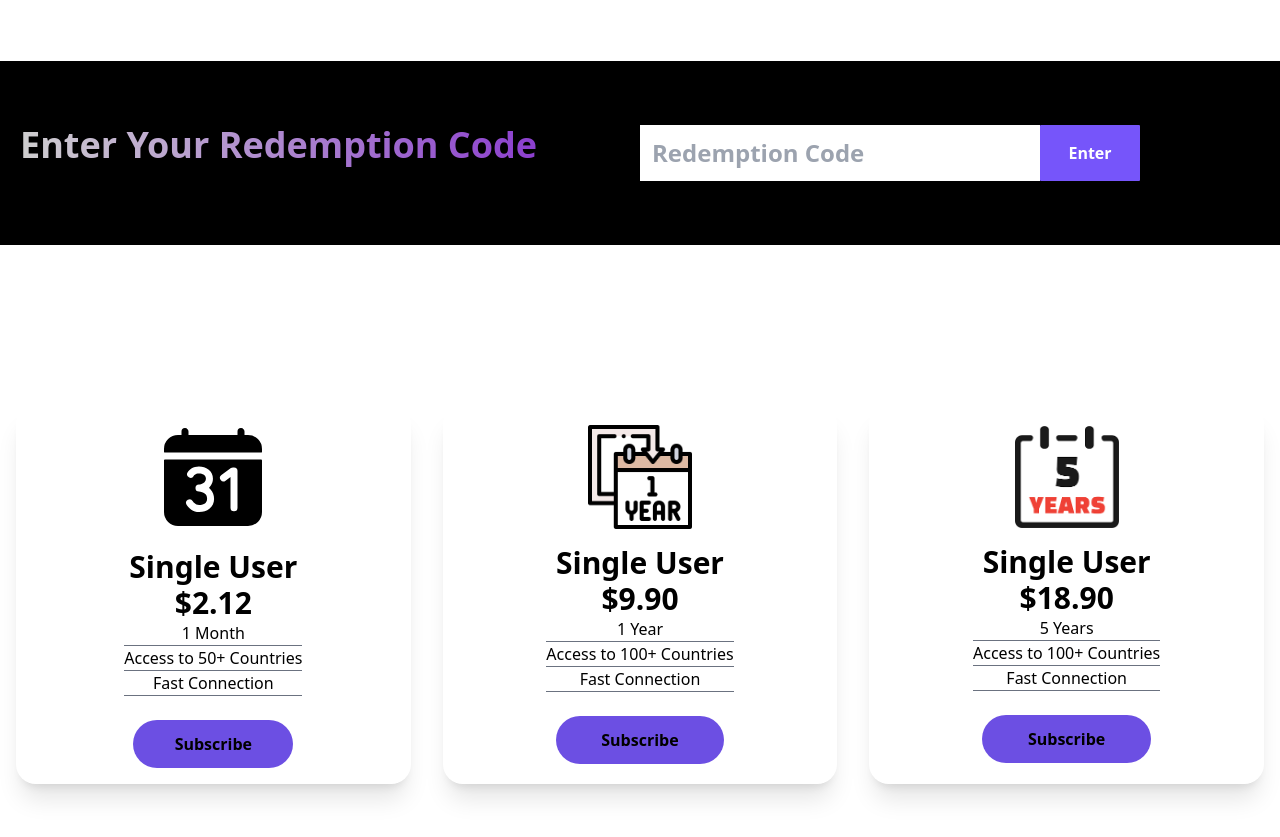
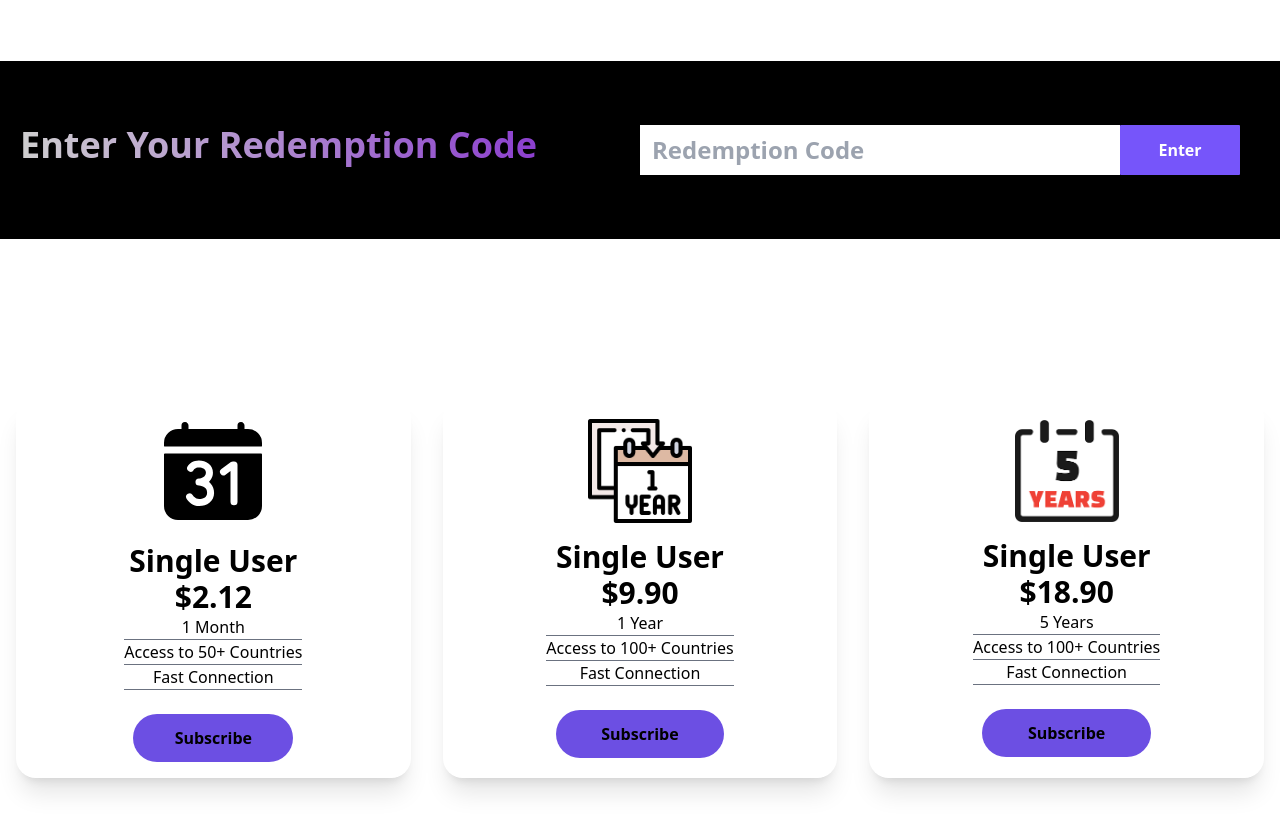
Before and after one commit to jopiiyan/SwiftVPN-full-responsive-website, a React (Create React App) app: page / in a window 1280 px wide. Shown: the part 2420-3257 px from the top of the page. Built offline with nearby package versions, Linux system fonts and the light colour scheme.

Commit message:
final ver 3.0

```diff
--- a/src/components/Analytics.jsx
+++ b/src/components/Analytics.jsx
@@ -90,15 +90,15 @@ const Analytics = () => {
           <h1 className="font-extrabold text-transparent text-3xl md:text-4xl bg-clip-text bg-gradient-to-r from-[#cfcfcf] to-purple-700">
             Enter Your Redemption Code
           </h1>
-          <div className="flex justify-center max-w-[500px] mt-6 md:mt-0">
+          <div className="flex justify-center lg:max-w-[600px] sm:max-h-[50px] lg:[] mt-6 md:mt-0">
             <input
-              className="flex-1 text-2xl outline-none text-start font-bold p-3 z-50 text-black"
+              className="flex-1 sm:max-w-[300px] lg:max-w-[500px] text-2xl outline-none text-start font-bold p-3 z-50 text-black"
               value={value}
               onChange={(e) => setValue(e.target.value)}
               type="text"
               placeholder="Redemption Code"
             />
-            <button className="font-bold bg-[#7655fa] w-full max-w-[20%] rounded-[1px] hover:bg-[#6c4fe3] active:bg-[#553eb1] active:text-black ">
+            <button className="font-bold bg-[#7655fa] w-full max-w-[20%]  rounded-[1px] hover:bg-[#6c4fe3] active:bg-[#553eb1] active:text-black ">
               Enter
             </button>
           </div>
```
